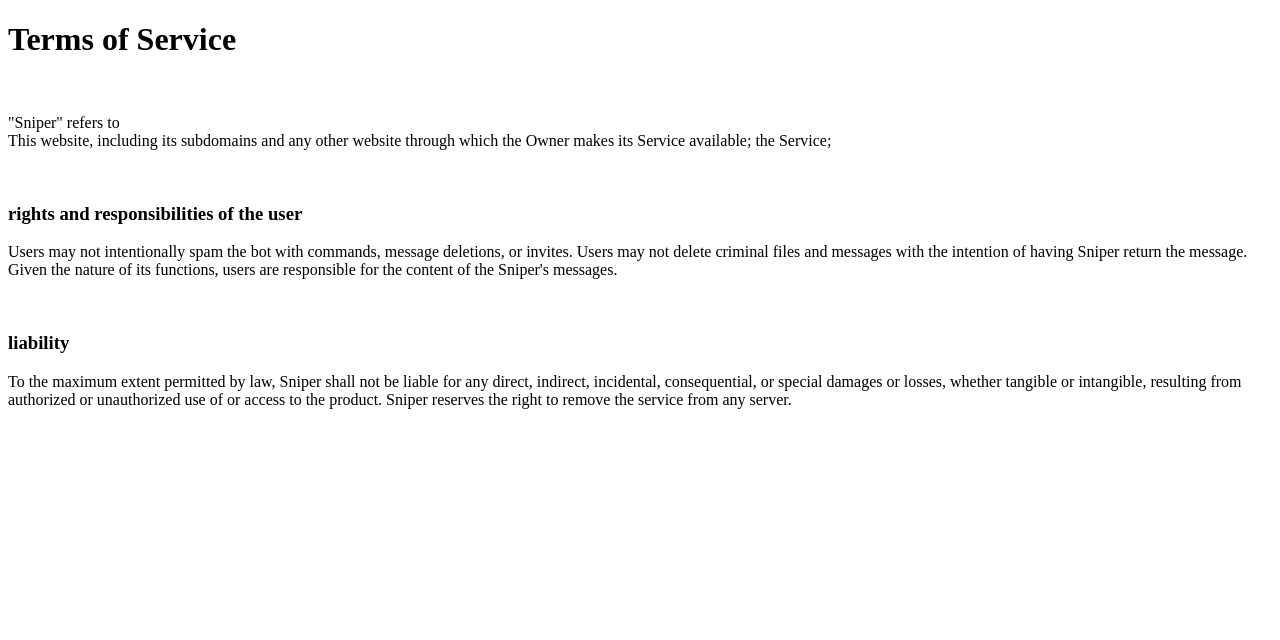
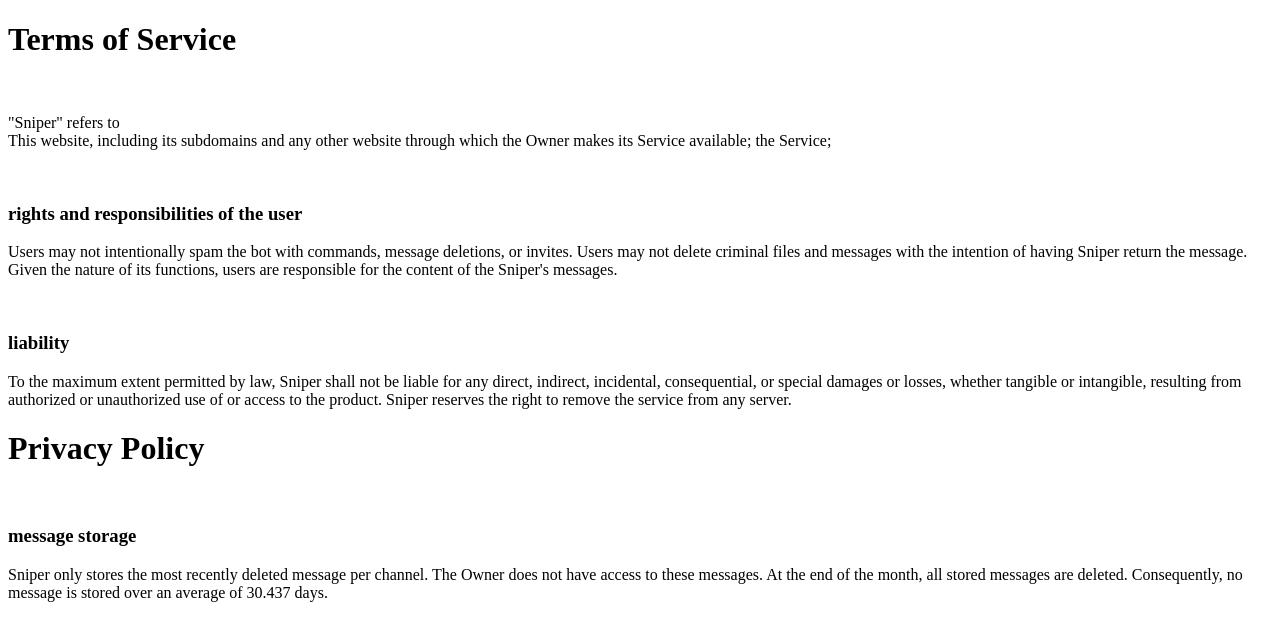
Before and after one commit to yezuna/sniper, a plain HTML site: page index.html in a window 1280 px wide. Drawn offline with Linux system fonts and the light colour scheme.

Commit message:
Update index.html

```diff
--- a/index.html
+++ b/index.html
@@ -30,5 +30,19 @@ To the maximum extent permitted by law, Sniper shall not be liable for any direc
 Sniper reserves the right to remove the service from any server.
 </p>
 
+
+
+<h1>Privacy Policy</h1>
+
+<br>
+
+<h3>message storage</h3>
+<p>
+Sniper only stores the most recently deleted message per channel. The Owner does not have access to these messages. At the end of the month, all stored messages are deleted. Consequently, no message is stored over an average of 30.437 days.
+</p>
+
+
+
+
 </body>
 </html>
```
